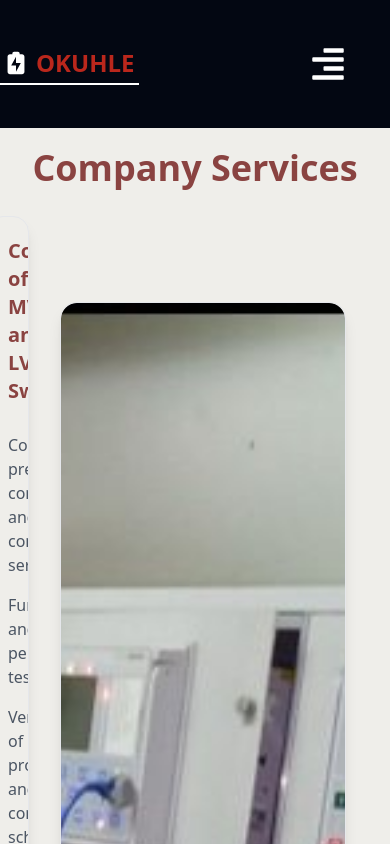
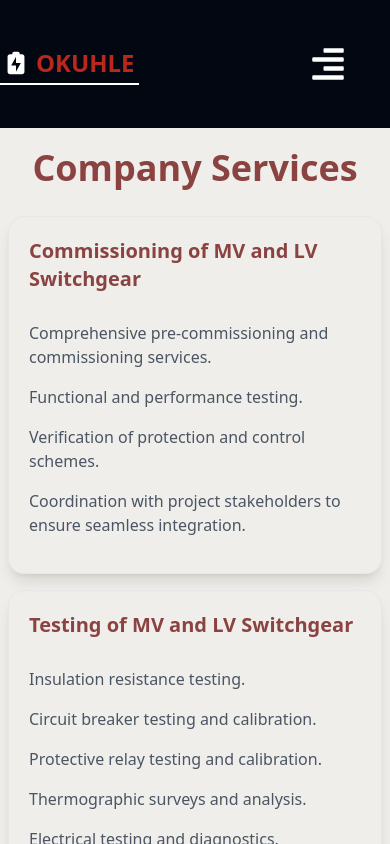
Before and after one commit to Samoel33/msimzaEng, a Next.js app: page /Services in a window 390 px wide. Shown: the top 844 px of the page. Built offline with nearby package versions, Linux system fonts and the light colour scheme.

Commit message:
service page hide switchgear image on med-to-small screens

```diff
--- a/app/Components/Services.tsx
+++ b/app/Components/Services.tsx
@@ -1,7 +1,7 @@
 "use client"
 import { motion } from 'framer-motion'
 import React,{useRef} from 'react'
-
+import Image from "next/image"
 
 export default function ServicesComponent() {
   const commissioninglist=[
@@ -72,8 +72,8 @@ export default function ServicesComponent() {
               }
               </ul>
         </motion.div>
-        <div className='col-start-2 col-end-4 row-start-1 row-end-3 flex items-center justify-center w-[80%] h-[90%] rounded-2xl overflow-hidden shadow-lg border border-gray-200 hover:shadow-xl transition-shadow duration-300 md:hidden sm:hidden lg:block'>
-          <img src="/switch-disconnector-manual-switching.jpg" alt="services" className='w-full h-full object-cover rounded-2xl shadow-lg' />
+        <div className='col-start-2 col-end-4 row-start-1 row-end-3 flex items-center justify-center w-[80%] h-[90%] rounded-2xl overflow-hidden shadow-lg border border-gray-200 hover:shadow-xl transition-shadow duration-300 hidden lg:block'>
+          <Image width={800} height={600}  src="/switch-disconnector-manual-switching.jpg" alt="services" className='w-full h-full object-cover rounded-2xl shadow-lg md:invisible sm:invisible' />
         </div>
         <motion.div variants={varient} initial="init" whileInView="inView" viewport={{once:true}} custom={-30}  className="flex  flex-col gap-2 w-full rounded-2xl overflow-hidden shadow-lg  border border-gray-200 hover:shadow-xl transition-shadow duration-300 p-5">
             <h2 className='text-heading text-xl font-semibold mb-4'>Installation of MV and LV Switchgear</h2>
```
